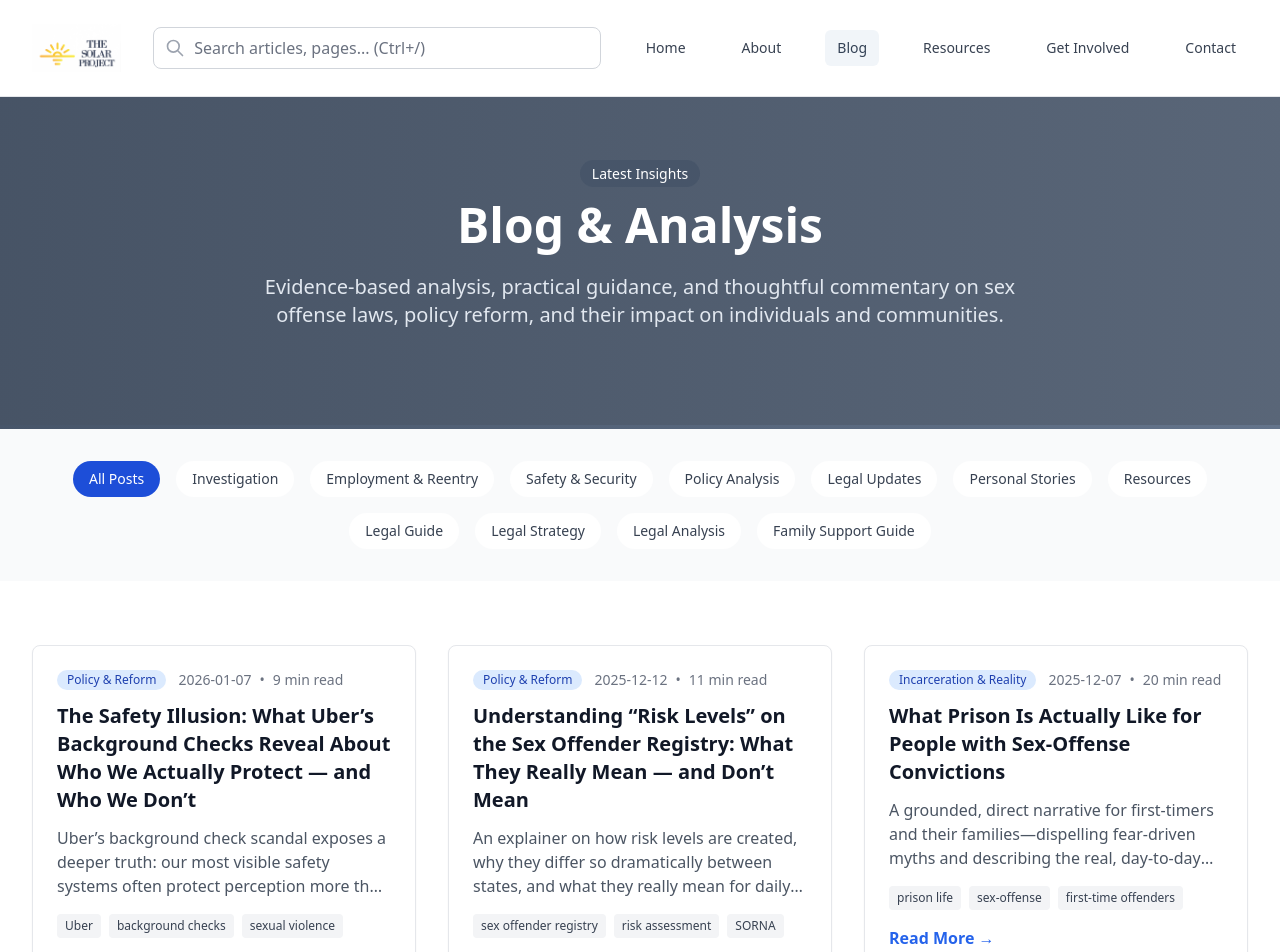
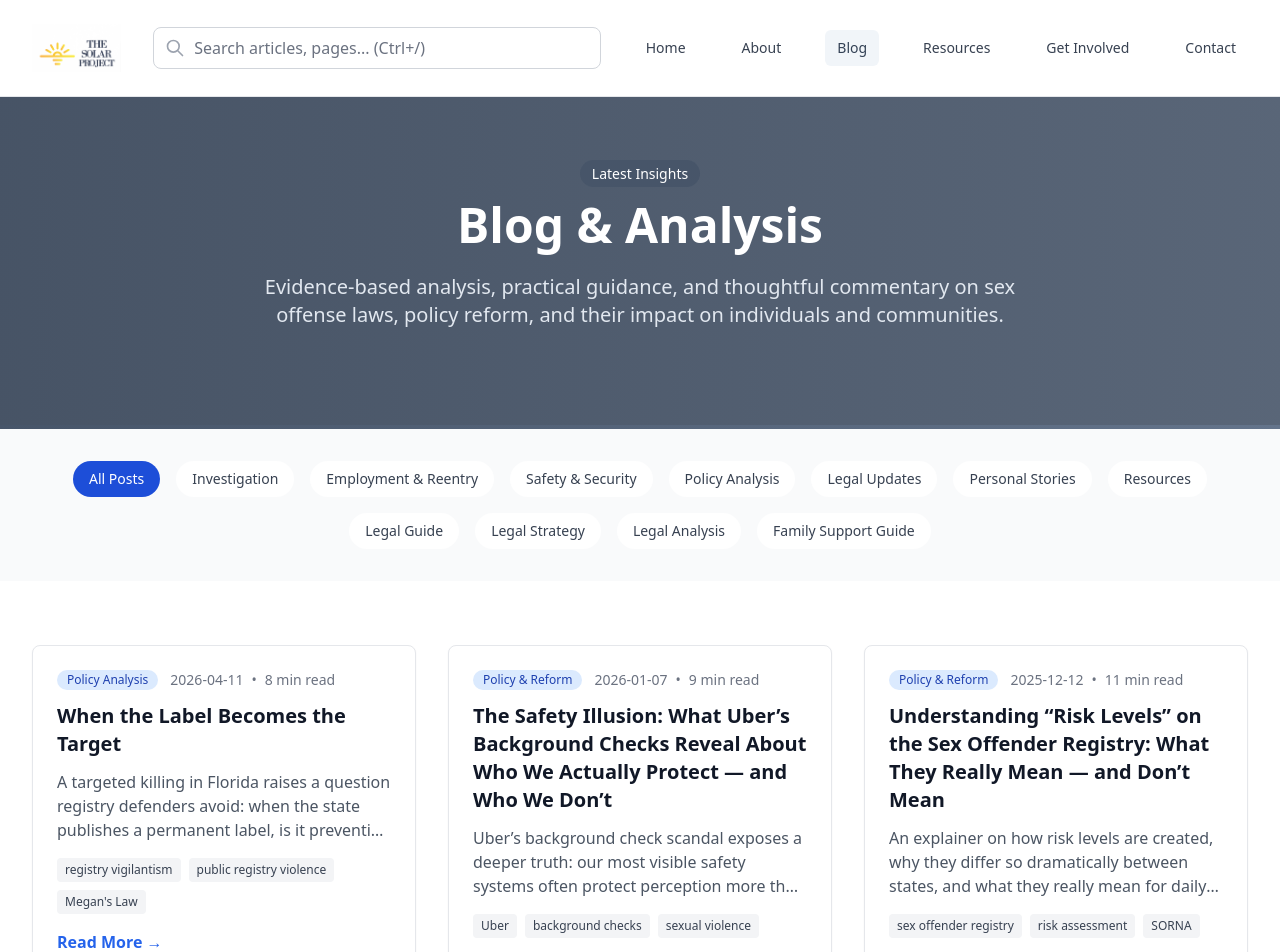
Before and after one commit to projectsolarrecon/Solar, a React (Vite) app: page /blog in a window 1280 px wide. Shown: the top 952 px of the page. Built offline with nearby package versions, Linux system fonts and the light colour scheme.

Commit message:
Update blogPosts.ts

```diff
--- a/src/data/blogPosts.ts
+++ b/src/data/blogPosts.ts
@@ -12,6 +12,24 @@ export interface BlogPost {
 
 export const allBlogPosts: BlogPost[] = [
   // Insert this object at the TOP of the exported array (newest-first):
+{
+  id: "when-the-label-becomes-the-target",
+  title: "When the Label Becomes the Target",
+  excerpt:
+    "A targeted killing in Florida raises a question registry defenders avoid: when the state publishes a permanent label, is it preventing violence—or reshaping it?",
+  date: "2026-04-11",
+  readTime: "8 min read",
+  category: "Policy Analysis",
+  tags: [
+    "registry vigilantism",
+    "public registry violence",
+    "Megan's Law",
+    "collateral consequences",
+    "public labeling",
+  ],
+  path: "/blog/when-the-label-becomes-the-target",
+  author: "SOLAR Project",
+},
 {
   id: "the-safety-illusion",
   title:
```
